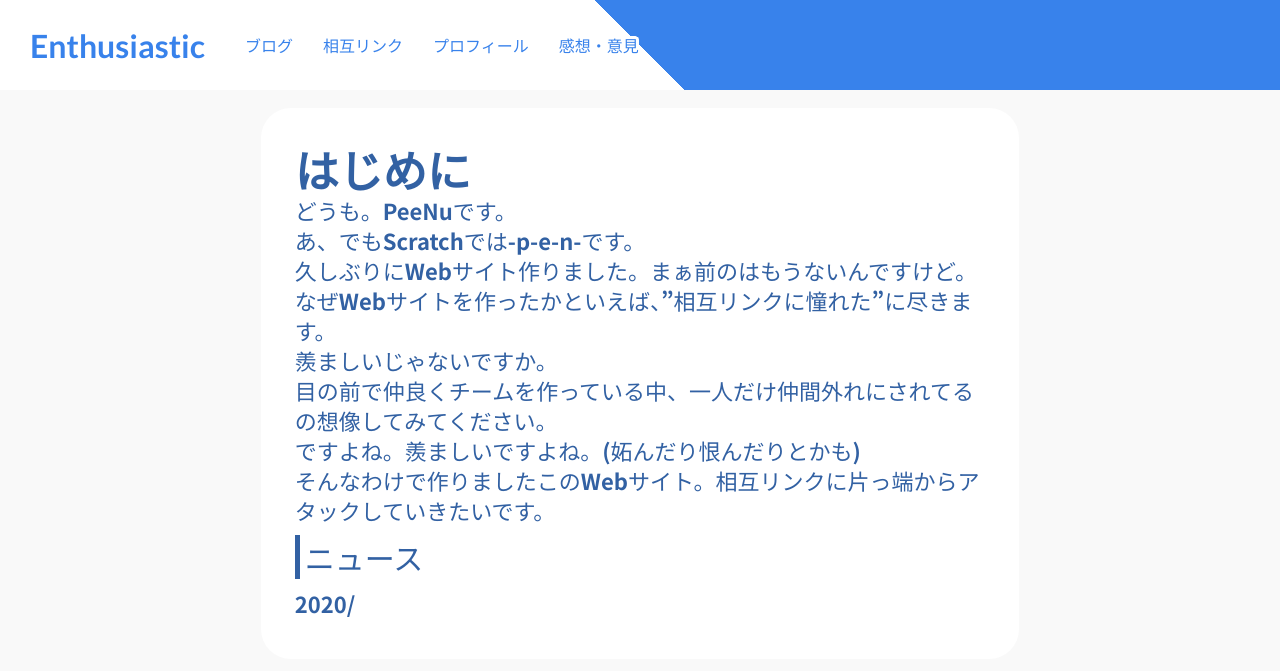
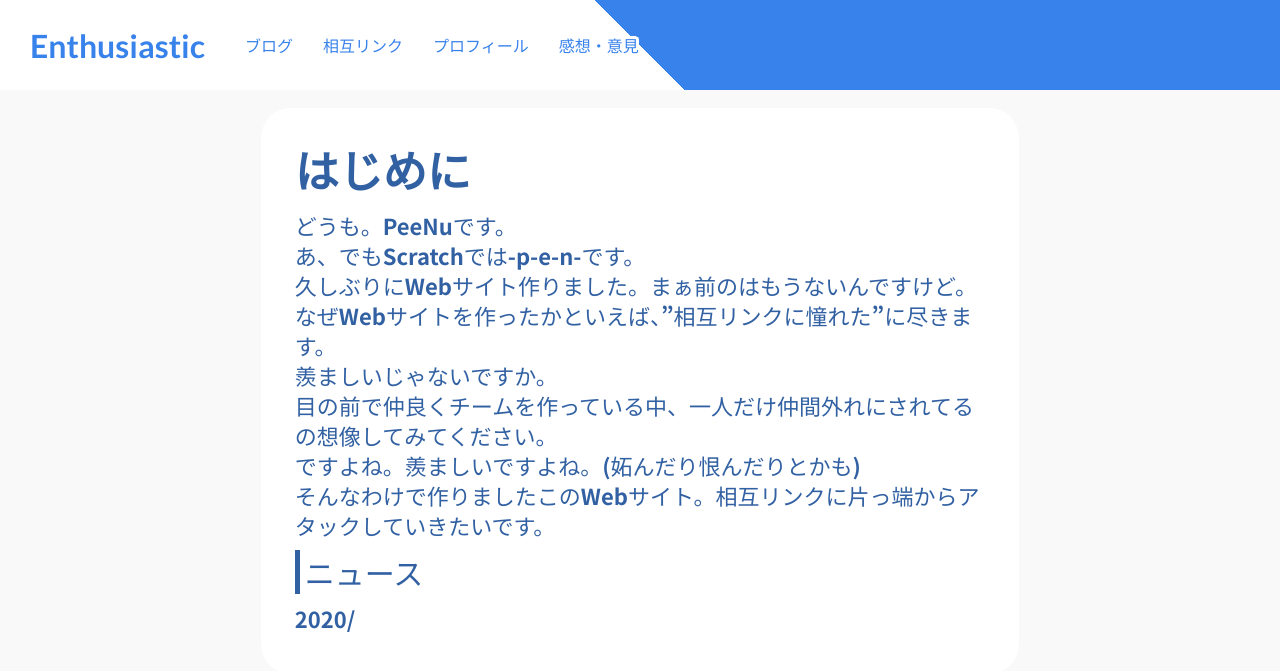
Before and after one commit to Diawadenta/Diawadenta.github.io, a Jekyll site: the page built from index.md, in a window 1280 px wide. Shown: the top 671 px of the page. Built offline with Jekyll 4.4.1, drawn with Linux system fonts in a browser that asks for light colours.

Commit message:
Add files via upload

```diff
--- a/assets/css/style.css
+++ b/assets/css/style.css
@@ -49,6 +49,10 @@ a:hover {
   display: inline-block;
 }
 
+.pagetitle {
+  padding-bottom: 8px;
+}
+
 .pageimage {
   padding-top: 10px;
 }
@@ -63,8 +67,7 @@ a:hover {
 }
 
 article {
-  padding: 0px 0;
-  padding-bottom: 7px;
+  padding: 7px 0;
 }
 
 article h2 {
```
